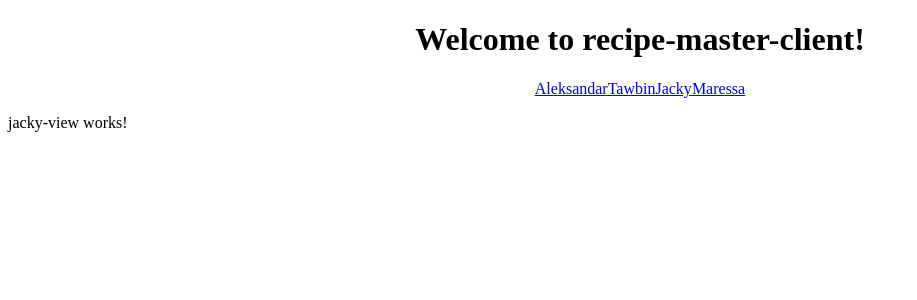
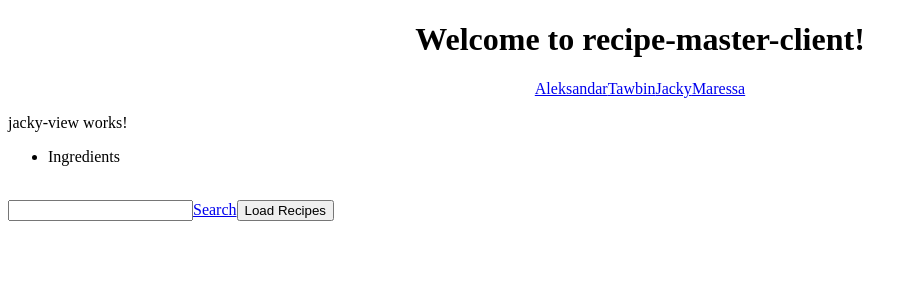
Before and after one commit to Alekzandar/Recipe_Master_Client, an Angular app in the folder recipe-master-client/: page /jacky in a window 1280 px wide. Shown: the top 300 px of the page, without its empty margins (0-917 px from the left). Built offline with nearby package versions, Linux system fonts and the light colour scheme.

Commit message:
in progress

```diff
--- a/recipe-master-client/src/app/app.module.ts
+++ b/recipe-master-client/src/app/app.module.ts
@@ -8,6 +8,7 @@ import { MaressaViewComponent } from './maressa-view/maressa-view.component';
 import { AleksandarViewComponent } from './aleksandar-view/aleksandar-view.component';
 import { AppRoutingModule } from './app-routing.module';
 import { HttpClientModule }    from '@angular/common/http';
+
 
 @NgModule({
   declarations: [
--- a/recipe-master-client/src/app/jacky-view/jacky-view.component.html
+++ b/recipe-master-client/src/app/jacky-view/jacky-view.component.html
@@ -1,3 +1,32 @@
 <p>
   jacky-view works!
 </p>
+
+<ul>
+  <li>Ingredients {{ names|lowercase }} </li>
+</ul>
+<br>
+<input type="text" [(ngModel)]="names">
+
+
+<!-- <div ng-controller="Controller">
+  <form name="Ingredients">
+    <label>Names:
+      <input type="text" name="names"
+             ng-model="ingredient.name"
+             ng-model-options="{ getterSetter: true }" />
+    </label>
+  </form>
+  <pre>ingredient name = <span ng-bind="ingredient.name()"></span></pre>
+</div> -->
+
+
+<a href="https://spoonacular-recipe-food-nutrition-v1.p.rapidapi.com/recipes/findByIngredients?number=5&ranking=1&ignorePantry=false&ingredients={{ names }}" role="tab" data-toggle="tab">Search</a>
+
+<ul class = "recipes" *ngFor = "let recipe of recipesList">
+  <div *ngIf = "recipesList?.length > 0">
+  <li>{{recipe.title}}</li>
+</div>
+
+</ul>
+<button (click)= "loadRecipes()">Load Recipes</button>
--- a/recipe-master-client/src/app/jacky-view/jacky-view.component.ts
+++ b/recipe-master-client/src/app/jacky-view/jacky-view.component.ts
@@ -1,15 +1,33 @@
-import { Component, OnInit } from '@angular/core';
+import { Component, OnInit} from '@angular/core';
+import { RecipeService } from './../services/recipe.service';
+import { Observable } from 'rxjs';
+import { Recipe } from '../objects/recipe';
+import { of } from 'rxjs';
 
 @Component({
-  selector: 'app-jacky-view',
-  templateUrl: './jacky-view.component.html',
-  styleUrls: ['./jacky-view.component.css']
+	selector: 'app-jacky-view',
+	templateUrl: './jacky-view.component.html',
+	styleUrls: ['./jacky-view.component.css']
 })
+
 export class JackyViewComponent implements OnInit {
+	private recipesObs: Observable<Recipe[]>;
+	private recipesList: Recipe[];
 
-  constructor() { }
+	names = '';
+	constructor(private recipeService: RecipeService) { }
 
-  ngOnInit() {
-  }
+	ngOnInit() {
+	}
 
+	loadRecipes(): void {
+		console.log(this.names);
+		this.recipeService.getRecipes().subscribe(
+			resp => {
+				this.recipesList = resp as Recipe[];
+				console.log(this.recipesList);
+			}
+		);
+
+	}
 }
--- a/recipe-master-client/src/app/services/recipe.service.ts
+++ b/recipe-master-client/src/app/services/recipe.service.ts
@@ -3,13 +3,14 @@ import { Injectable } from '@angular/core';
 import { HttpClient } from '@angular/common/http';
 import { HttpHeaders } from '@angular/common/http';
 import { Observable } from 'rxjs';
+import { JackyViewComponent } from './../jacky-view/jacky-view.component';
 
 
 
 const recipeHeaders = {
   headers: new HttpHeaders({
     "X-RapidAPI-Host" : "spoonacular-recipe-food-nutrition-v1.p.rapidapi.com",
-    "X-RapidAPI-Key": "653c9ff2demsh033c83b0a49033ep1855d1jsnaebe6c7b70e9"
+    "X-RapidAPI-Key": "7b8987c75emsh31f353e878d74e2p1e424fjsn5ffa201e13e5"+null
   })
 };
 
@@ -19,8 +20,9 @@ const recipeHeaders = {
 export class RecipeService {
 
   constructor(private http: HttpClient) { }
+  /*names: string;*/
 
-  recipeUrl = 'https://spoonacular-recipe-food-nutrition-v1.p.rapidapi.com/recipes/findByIngredients?number=5&ranking=1&ignorePantry=false&ingredients=apples%2Cflour%2Csugar';
+  recipeUrl = 'https://spoonacular-recipe-food-nutrition-v1.p.rapidapi.com/recipes/findByIngredients?number=5&ranking=1&ignorePantry=false&ingredients='+this.names;
 
 
   getRecipes() {
```
Also changed, not shown: 1 other file (tests, documents, lock files or other folders).
